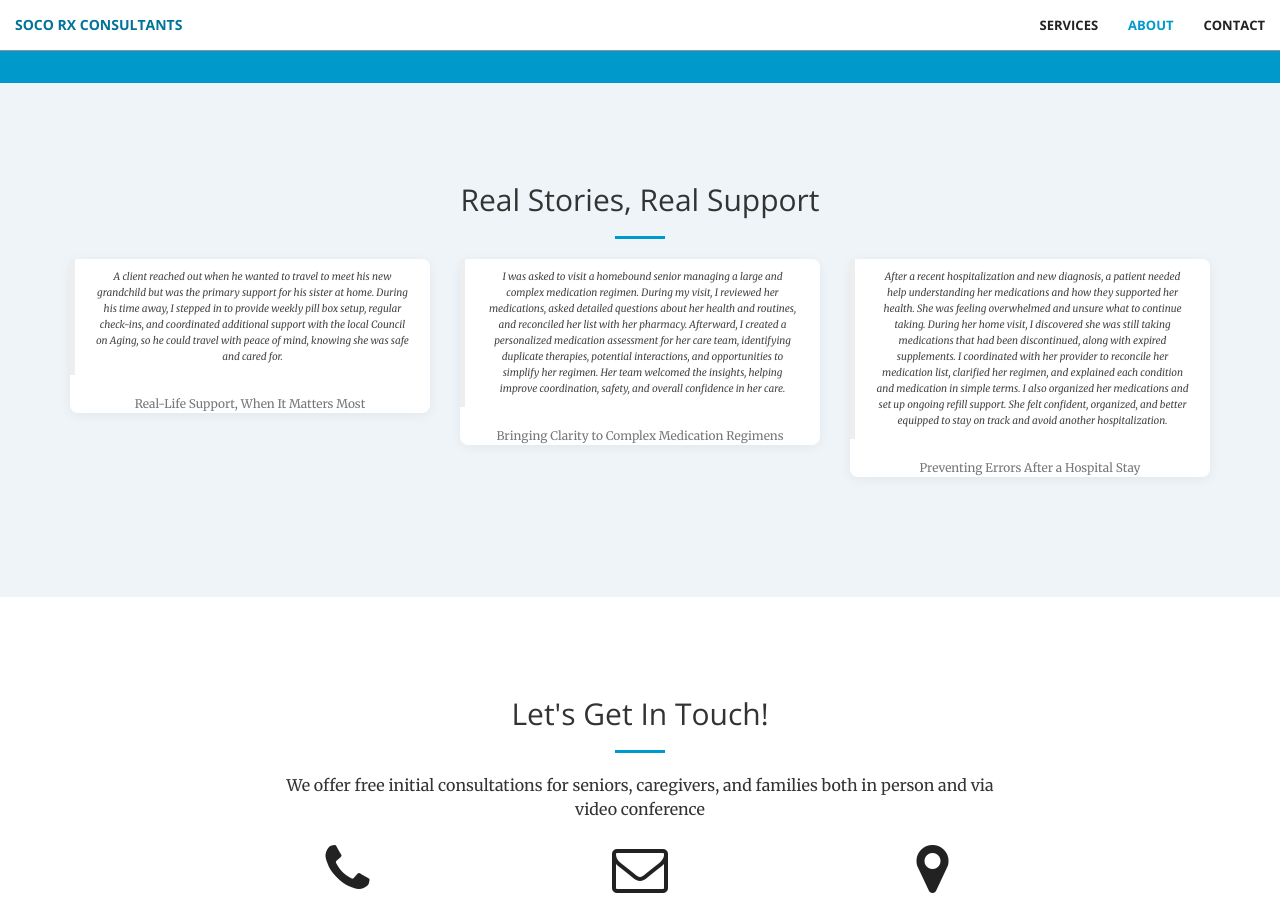
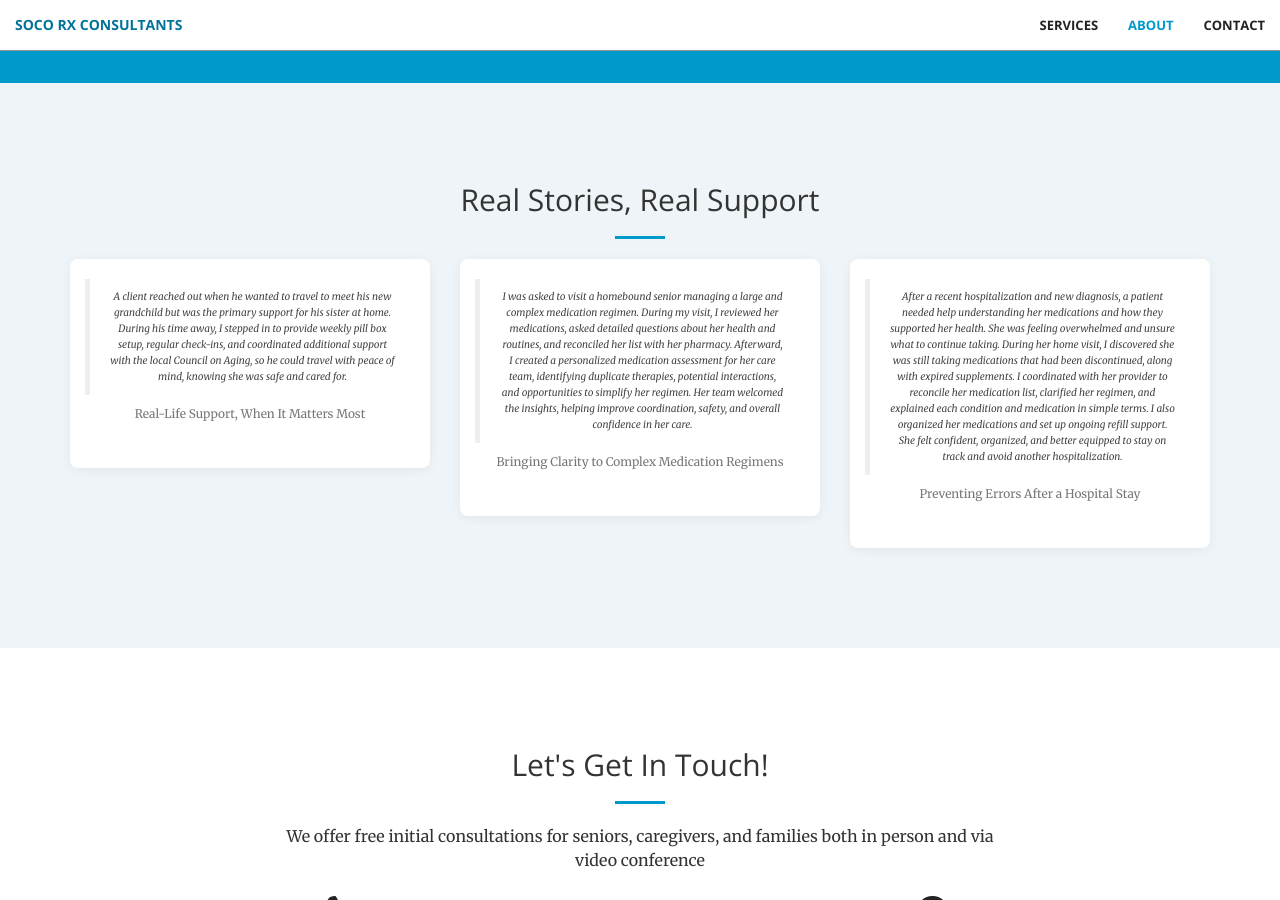
Before and after one commit to edlavalette/edlavalette.github.io, a Jekyll site: the page built from index.html, in a window 1280 px wide and 900 px high, scrolled down 2057 px. Built offline with Jekyll 4.4.1, drawn with Linux system fonts in a browser that asks for light colours.

Commit message:
Update _base.scss

```diff
--- a/_sass/_base.scss
+++ b/_sass/_base.scss
@@ -377,6 +377,7 @@ body {
     background: #fff;
     border-radius: 8px;
     box-shadow: 0 2px 12px rgba(0, 0, 0, 0.06);
+    padding: 2rem 1.5rem 2.5rem !important;  /* top, sides, bottom */
     transition: transform 0.2s ease, box-shadow 0.2s ease;
 
     &:hover {
@@ -397,6 +398,7 @@ body {
     font-size: 1rem;
     line-height: 1.6;
     color: #444;
+    margin-bottom: 1rem;
   }
 
   .testimonial-name {
```
